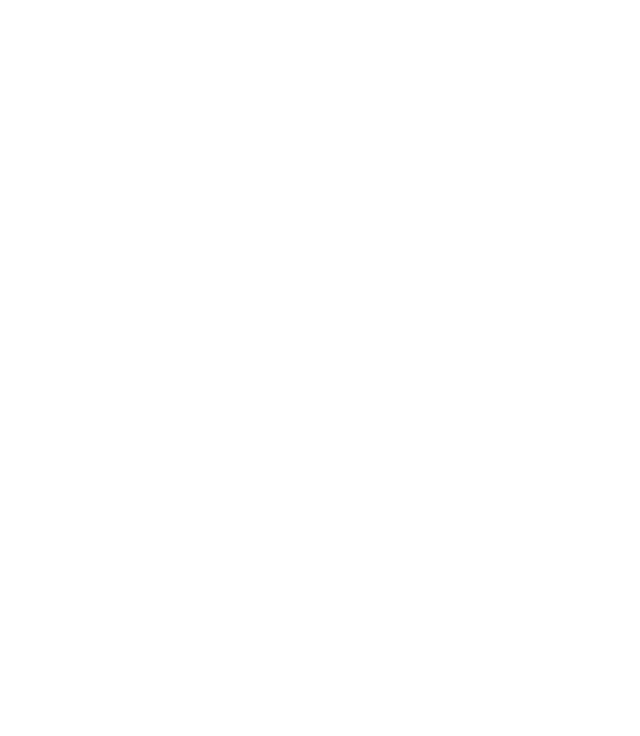
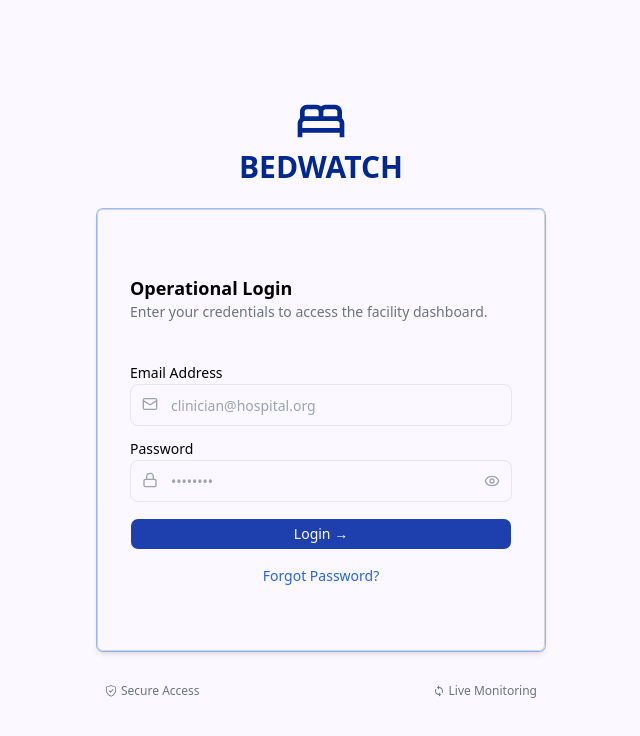
Before and after one commit to Full-Stack-Engineering-Bootcamp-2026/BedWatch_Ward_Frontend, a React (Vite) app: page /login in a window 1280 px wide. Shown: the top 736 px of the page, without its empty margins (319-959 px from the left). Built offline with nearby package versions, Linux system fonts and the light colour scheme.

Commit message:
feat-devlopment branch

```diff
--- a/package.json
+++ b/package.json
@@ -20,6 +20,8 @@
     "react": "^19.2.5",
     "react-dom": "^19.2.5",
     "react-hook-form": "^7.75.0",
+    "react-icons": "^5.6.0",
+    "react-router-dom": "^7.14.2",
     "shadcn": "^4.6.0",
     "tailwind-merge": "^3.5.0",
     "tw-animate-css": "^1.4.0",
--- a/src/App.tsx
+++ b/src/App.tsx
@@ -1,13 +1,17 @@
 
-import './App.css'
-
+import { BrowserRouter, Routes, Route } from "react-router-dom";
+import Login from "./pages/Login";
 function App() {
 
 
   return (
-  <div>
+      <BrowserRouter>
+      <Routes>
+        <Route path="/login" element={<Login />} />
+        {/* <Route path="/signup" element={<Signup />} /> */}
+      </Routes>
+    </BrowserRouter>
 
-  </div>
   )
 }
 
--- a/src/components/ui/card.tsx
+++ b/src/components/ui/card.tsx
@@ -12,7 +12,7 @@
       data-slot="card"
       data-size={size}
       className={cn(
-        "group/card flex flex-col gap-4 overflow-hidden rounded-xl bg-card py-4 text-sm text-card-foreground ring-1 ring-foreground/10 has-data-[slot=card-footer]:pb-0 has-[>img:first-child]:pt-0 data-[size=sm]:gap-3 data-[size=sm]:py-3 data-[size=sm]:has-data-[slot=card-footer]:pb-0 *:[img:first-child]:rounded-t-xl *:[img:last-child]:rounded-b-xl",
+        "group/card flex flex-col gap-4 overflow-hidden rounded-md bg-card py-4 text-sm text-card-foreground ring-1 ring-foreground/10 has-data-[slot=card-footer]:pb-0 has-[>img:first-child]:pt-0 data-[size=sm]:gap-3 data-[size=sm]:py-3 data-[size=sm]:has-data-[slot=card-footer]:pb-0 *:[img:first-child]:rounded-t-xl *:[img:last-child]:rounded-b-xl",
         className
       )}
       {...props}
--- a/src/pages/Login.tsx
+++ b/src/pages/Login.tsx
@@ -0,0 +1,136 @@
+import React from "react";
+import { useForm } from "react-hook-form";
+import { login } from "@/services/authService";
+
+import { Card, CardContent } from "@/components/ui/card";
+import { Button } from "@/components/ui/button";
+import { Input } from "@/components/ui/input";
+import { Label } from "@/components/ui/label";
+
+import { Mail, Lock, Eye, EyeOff } from "lucide-react";
+import { MdOutlineBed } from "react-icons/md";
+
+import { z } from "zod";
+import { zodResolver } from "@hookform/resolvers/zod";
+import { useState } from "react";
+import { GoShieldCheck } from "react-icons/go";
+import { MdLoop } from "react-icons/md";
+
+const loginSchema = z.object({
+  email: z.string().min(1, "email is required ").email("indvalid email"),
+  password: z
+    .string()
+    .min(6, "requires minimum 6 characters")
+    .regex(/[A-za-z]/, "must contain a letter ")
+    .regex(/[0-9]/, "must contain a  number")
+    .regex(/[@$!%*?&#]/, "must conatain atleast one special character "),
+});
+
+export default function Login() {
+  const {
+    register,
+    handleSubmit,
+    formState: { errors },
+  } = useForm({ resolver: zodResolver(loginSchema) });
+
+  const onSubmit = async (data: any) => {
+    try {
+      console.log(data);
+      const res = await login(data);
+      localStorage.setItem("token", res.data.token);
+    } catch (err) {
+      console.error(err);
+    }
+  };
+
+  const [showPassword, setShowPassword] = useState(false);
+
+  return (
+    <div className="flex flex-col items-center justify-center min-h-screen bg-[#FBF8FF]">
+      <div className="mb-6 text-center">
+        <MdOutlineBed className=" flex justify-center w-48 size-14 text-[#00288E]" />
+        <h1 className="text-3xl font-bold text-[#00288E]">BEDWATCH</h1>
+      </div>
+
+      <Card className="  flex flex-col justify-center w-full max-w-md  p-2 shadow-md border border-gray-300 h-[442px]">
+        <CardContent className=" p-6 space-y-4">
+          <div className="pb-7">
+            <h2 className=" font-inter text-lg font-semibold">
+              Operational Login
+            </h2>
+            <p className=" font-inter text-sm text-gray-500">
+              Enter your credentials to access the facility dashboard.
+            </p>
+          </div>
+
+          <form onSubmit={handleSubmit(onSubmit)} className="space-y-4">
+            <div>
+              <Label className="font-inter ">Email Address</Label>
+              <div className="relative mt-1">
+                <Mail className="absolute left-3 top-3 h-4 w-4 text-gray-400" />
+                <Input
+                  placeholder="clinician@hospital.org"
+                  className="pl-10 h-[42px]"
+                  {...register("email")}
+                />
+                {errors.email && (
+                  <p className="text-red-500 text-xs mt-1">
+                    {errors.email.message}
+                  </p>
+                )}
+              </div>
+            </div>
+
+            <div>
+              <Label>Password</Label>
+              <div className="relative mt-1">
+                <Lock className="absolute left-3 top-3 h-4 w-4 text-gray-400" />
+                <Input
+                  type={showPassword ? "text" : "password"}
+                  placeholder="••••••••"
+                  className="pl-10 pr-10 h-[42px]"
+                  {...register("password")}
+                />
+                {errors.password && (
+                  <p className="text-red-500 text-xs mt-1">
+                    {errors.password.message}
+                  </p>
+                )}
+                {showPassword ? (
+                  <EyeOff
+                    onClick={() => setShowPassword(false)}
+                    className="absolute right-3 top-1/2 -translate-y-1/2 h-4 w-4 text-gray-400 cursor-pointer"
+                  />
+                ) : (
+                  <Eye
+                    onClick={() => setShowPassword(true)}
+                    className="absolute right-3 top-1/2 -translate-y-1/2 h-4 w-4 text-gray-400 cursor-pointer"
+                  />
+                )}
+              </div>
+            </div>
+
+            <Button className="w-full text-white bg-[#1E40AF] hover:bg-[#1E40AF] ">
+              Login →
+            </Button>
+          </form>
+
+          <p className="text-sm text-center text-blue-600 cursor-pointer">
+            Forgot Password?
+          </p>
+        </CardContent>
+      </Card>
+
+      <div className="w-full max-w-md  flex justify-between p-2  mt-6 text-xs text-gray-500">
+        <span className=" flex  items-center gap-1">
+          <GoShieldCheck />
+          Secure Access
+        </span>
+        <span className=" flex  items-center gap-1">
+          <MdLoop />
+          Live Monitoring
+        </span>
+      </div>
+    </div>
+  );
+}
--- /dev/null
+++ b/src/services/authService.ts
@@ -0,0 +1,7 @@
+import axios from "axios"
+const API = axios.create({
+   baseURL:"http://localhost:3000/api",
+})
+
+export const signup = (data: any) => API.post("/auth/signup", data);
+export const login = (data: any) => API.post("/auth/login", data);
--- a/tsconfig.json
+++ b/tsconfig.json
@@ -1,6 +1,7 @@
 {
   "compilerOptions": {
     "baseUrl": ".",
+    "jsx": "react-jsx",
     "paths": {
       "@/*": ["./src/*"]
     }
```
Also changed, not shown: 1 other file (tests, documents, lock files or other folders).
